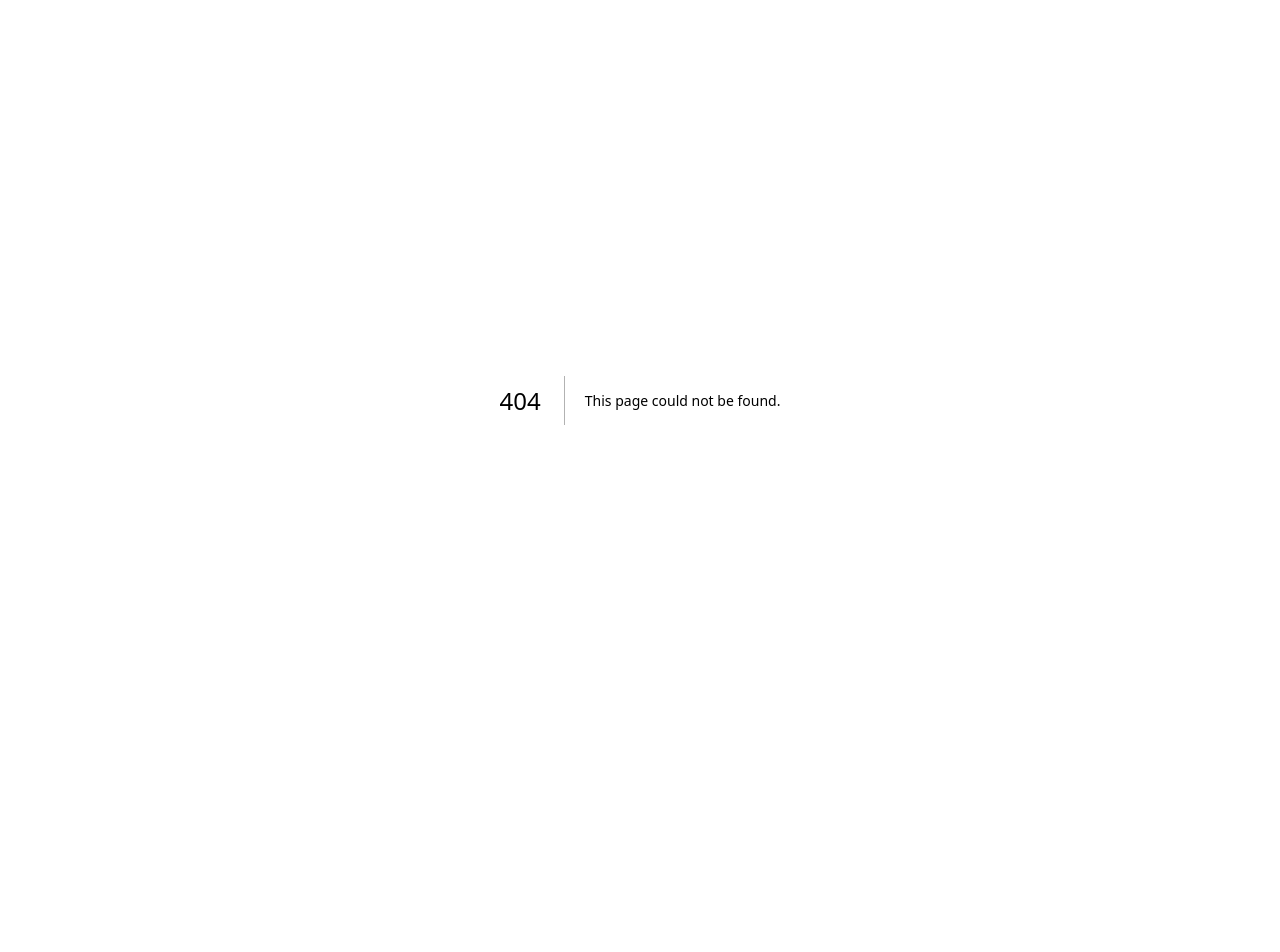
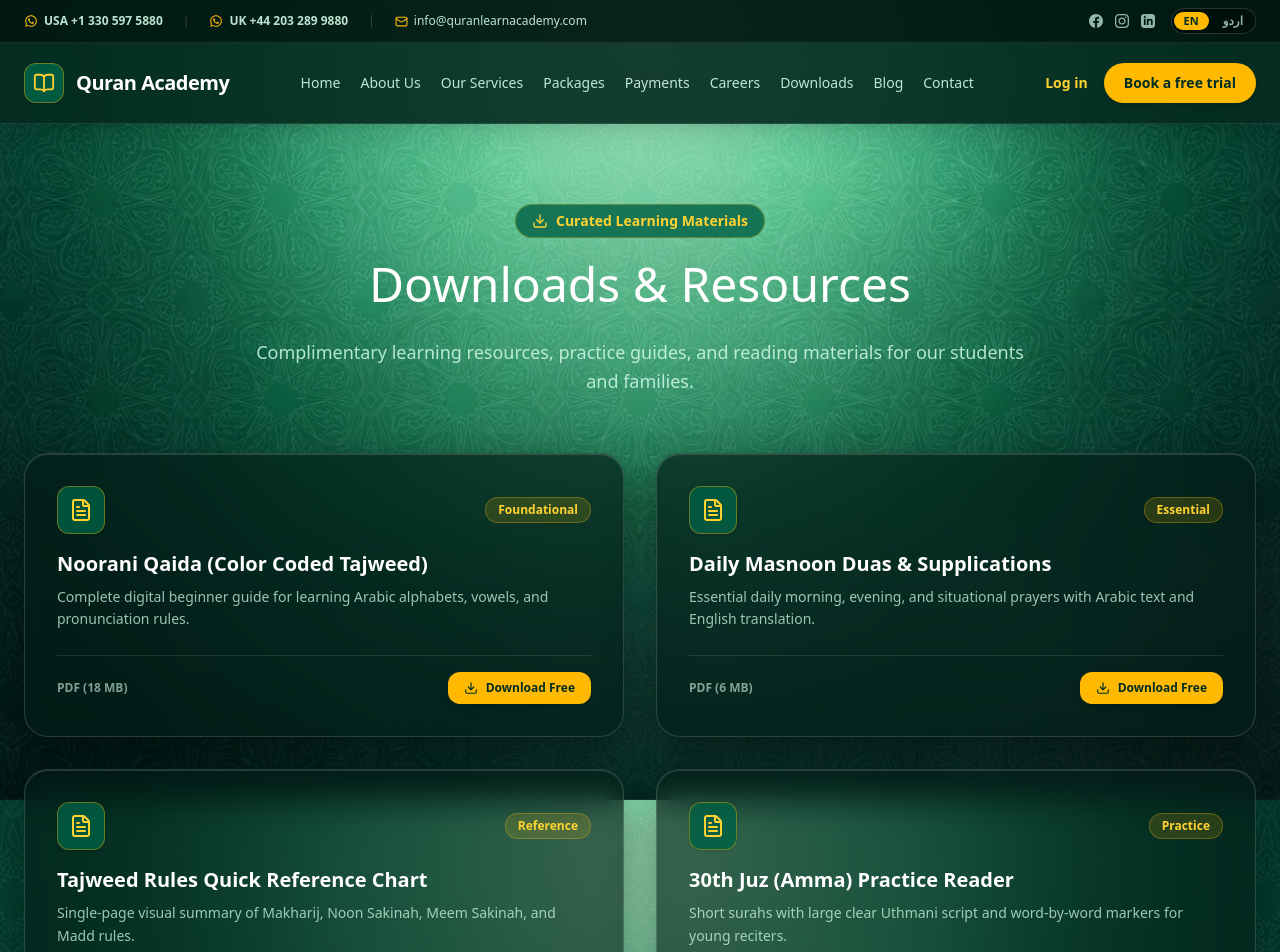
Before and after one commit to mdawoodali/QURAN-ACADEMY-APP, a Next.js app in the folder apps/web/: page /downloads in a window 1280 px wide. Before the commit this address had no page. Shown: the top 952 px of the page. Before the commit the page ends 800 px from the top, so only its background shows below. Built offline with nearby package versions, Linux system fonts and the light colour scheme; a web font is replaced by a local one.

Commit message:
feat(pages): add Downloads and legal policy pages

```diff
--- /dev/null
+++ b/apps/web/src/app/(public)/delivery-refund-policy/page.tsx
@@ -0,0 +1,17 @@
+export default function DeliveryRefundPolicyPage() {
+  return (
+    <main className="w-full max-w-[1000px] mx-auto px-4 sm:px-6 py-12 md:py-20 text-white">
+      <div className="glass-container rounded-3xl p-8 sm:p-12 border border-white/15 shadow-2xl">
+        <h1 className="text-3xl sm:text-4xl font-serif text-white mb-6">Delivery & Refund Policy</h1>
+        <div className="space-y-4 text-emerald-100/80 text-sm sm:text-base leading-relaxed">
+          <h2 className="text-xl font-serif text-white pt-2">Service Delivery</h2>
+          <p>Lessons and educational sessions are delivered digitally via our online interactive classroom portal according to the agreed schedule.</p>
+          <h2 className="text-xl font-serif text-white pt-4">Money-Back Guarantee & Refunds</h2>
+          <p>We stand behind the quality of our teaching. If you are unsatisfied during your first month of classes, you may request a teacher change or a full pro-rata refund without hassle.</p>
+          <h2 className="text-xl font-serif text-white pt-4">Inquiries</h2>
+          <p>For refund or billing inquiries, please contact info@quranlearnacademy.com.</p>
+        </div>
+      </div>
+    </main>
+  );
+}
--- /dev/null
+++ b/apps/web/src/app/(public)/downloads/page.tsx
@@ -0,0 +1,82 @@
+"use client";
+
+import { Download, BookOpen, FileText } from "lucide-react";
+import { useLanguage } from "@/components/LanguageContext";
+
+export default function DownloadsPage() {
+  const { t } = useLanguage();
+
+  const resources = [
+    {
+      title: "Noorani Qaida (Color Coded Tajweed)",
+      desc: "Complete digital beginner guide for learning Arabic alphabets, vowels, and pronunciation rules.",
+      format: "PDF (18 MB)",
+      tag: "Foundational",
+    },
+    {
+      title: "Daily Masnoon Duas & Supplications",
+      desc: "Essential daily morning, evening, and situational prayers with Arabic text and English translation.",
+      format: "PDF (6 MB)",
+      tag: "Essential",
+    },
+    {
+      title: "Tajweed Rules Quick Reference Chart",
+      desc: "Single-page visual summary of Makharij, Noon Sakinah, Meem Sakinah, and Madd rules.",
+      format: "PDF (4 MB)",
+      tag: "Reference",
+    },
+    {
+      title: "30th Juz (Amma) Practice Reader",
+      desc: "Short surahs with large clear Uthmani script and word-by-word markers for young reciters.",
+      format: "PDF (12 MB)",
+      tag: "Practice",
+    },
+  ];
+
+  return (
+    <main className="w-full max-w-[1280px] mx-auto px-4 sm:px-6 py-12 md:py-20 text-white">
+      <div className="text-center max-w-3xl mx-auto mb-14">
+        <div className="inline-flex items-center gap-2 px-4 py-1.5 rounded-full bg-emerald-800/80 border border-amber-400/30 text-amber-300 text-xs sm:text-sm font-semibold mb-4">
+          <Download size={16} />
+          <span>Curated Learning Materials</span>
+        </div>
+        <h1 className="text-3xl sm:text-4xl md:text-5xl font-serif text-white mb-6 leading-tight">
+          {t("downloads")} & Resources
+        </h1>
+        <p className="text-emerald-100/85 text-base sm:text-lg leading-relaxed">
+          Complimentary learning resources, practice guides, and reading materials for our students and families.
+        </p>
+      </div>
+
+      <div className="grid grid-cols-1 md:grid-cols-2 gap-8 mb-16">
+        {resources.map((item, idx) => (
+          <div key={idx} className="glass-container rounded-3xl p-8 border border-white/15 shadow-xl flex flex-col justify-between">
+            <div>
+              <div className="flex items-center justify-between mb-4">
+                <div className="w-12 h-12 bg-emerald-800/80 border border-amber-400/40 rounded-xl flex items-center justify-center text-amber-300 shadow-sm">
+                  <FileText size={24} />
+                </div>
+                <span className="text-xs font-bold px-3 py-1 rounded-full bg-amber-400/15 border border-amber-400/30 text-amber-300">
+                  {item.tag}
+                </span>
+              </div>
+              <h3 className="text-xl font-serif font-bold text-white mb-2">{item.title}</h3>
+              <p className="text-emerald-100/75 text-sm leading-relaxed mb-6">{item.desc}</p>
+            </div>
+
+            <div className="pt-4 border-t border-white/10 flex items-center justify-between">
+              <span className="text-xs text-emerald-100/60 font-semibold">{item.format}</span>
+              <button
+                onClick={() => alert("Downloading resource...")}
+                className="flex items-center gap-2 bg-amber-400 hover:bg-amber-300 text-emerald-950 px-4 py-2 rounded-xl text-xs font-bold transition shadow-md cursor-pointer"
+              >
+                <Download size={14} />
+                <span>Download Free</span>
+              </button>
+            </div>
+          </div>
+        ))}
+      </div>
+    </main>
+  );
+}
--- /dev/null
+++ b/apps/web/src/app/(public)/privacy-policy/page.tsx
@@ -0,0 +1,18 @@
+export default function PrivacyPolicyPage() {
+  return (
+    <main className="w-full max-w-[1000px] mx-auto px-4 sm:px-6 py-12 md:py-20 text-white">
+      <div className="glass-container rounded-3xl p-8 sm:p-12 border border-white/15 shadow-2xl">
+        <h1 className="text-3xl sm:text-4xl font-serif text-white mb-6">Privacy Policy</h1>
+        <div className="space-y-4 text-emerald-100/80 text-sm sm:text-base leading-relaxed">
+          <p>At Quran Learn Academy, student privacy and child safety are our highest priorities.</p>
+          <h2 className="text-xl font-serif text-white pt-4">1. Information Collection</h2>
+          <p>We only collect essential contact details (name, email, phone) required to deliver lessons and coordinate schedules.</p>
+          <h2 className="text-xl font-serif text-white pt-4">2. Non-Disclosure</h2>
+          <p>We never sell, rent, or share personal contact information with third parties for marketing purposes.</p>
+          <h2 className="text-xl font-serif text-white pt-4">3. Data Security</h2>
+          <p>All sensitive information and communications are protected with industry-standard 256-bit encryption.</p>
+        </div>
+      </div>
+    </main>
+  );
+}
--- /dev/null
+++ b/apps/web/src/app/(public)/terms-and-conditions/page.tsx
@@ -0,0 +1,18 @@
+export default function TermsPage() {
+  return (
+    <main className="w-full max-w-[1000px] mx-auto px-4 sm:px-6 py-12 md:py-20 text-white">
+      <div className="glass-container rounded-3xl p-8 sm:p-12 border border-white/15 shadow-2xl">
+        <h1 className="text-3xl sm:text-4xl font-serif text-white mb-6">Terms and Conditions</h1>
+        <div className="space-y-4 text-emerald-100/80 text-sm sm:text-base leading-relaxed">
+          <p>Welcome to Quran Learn Academy. By using our website, services, and live classroom portal, you agree to these terms.</p>
+          <h2 className="text-xl font-serif text-white pt-4">1. Class Scheduling & Attendance</h2>
+          <p>Classes are held at mutually agreed-upon times. We offer makeup classes with prior notice of at least 4 hours before the scheduled lesson.</p>
+          <h2 className="text-xl font-serif text-white pt-4">2. Code of Conduct</h2>
+          <p>We maintain a respectful, safe, and professional learning environment between tutors and students at all times.</p>
+          <h2 className="text-xl font-serif text-white pt-4">3. Subscriptions & Payments</h2>
+          <p>Fees are billed on a monthly cycle. You may pause or discontinue your enrollment at any time before the new billing period.</p>
+        </div>
+      </div>
+    </main>
+  );
+}
```
